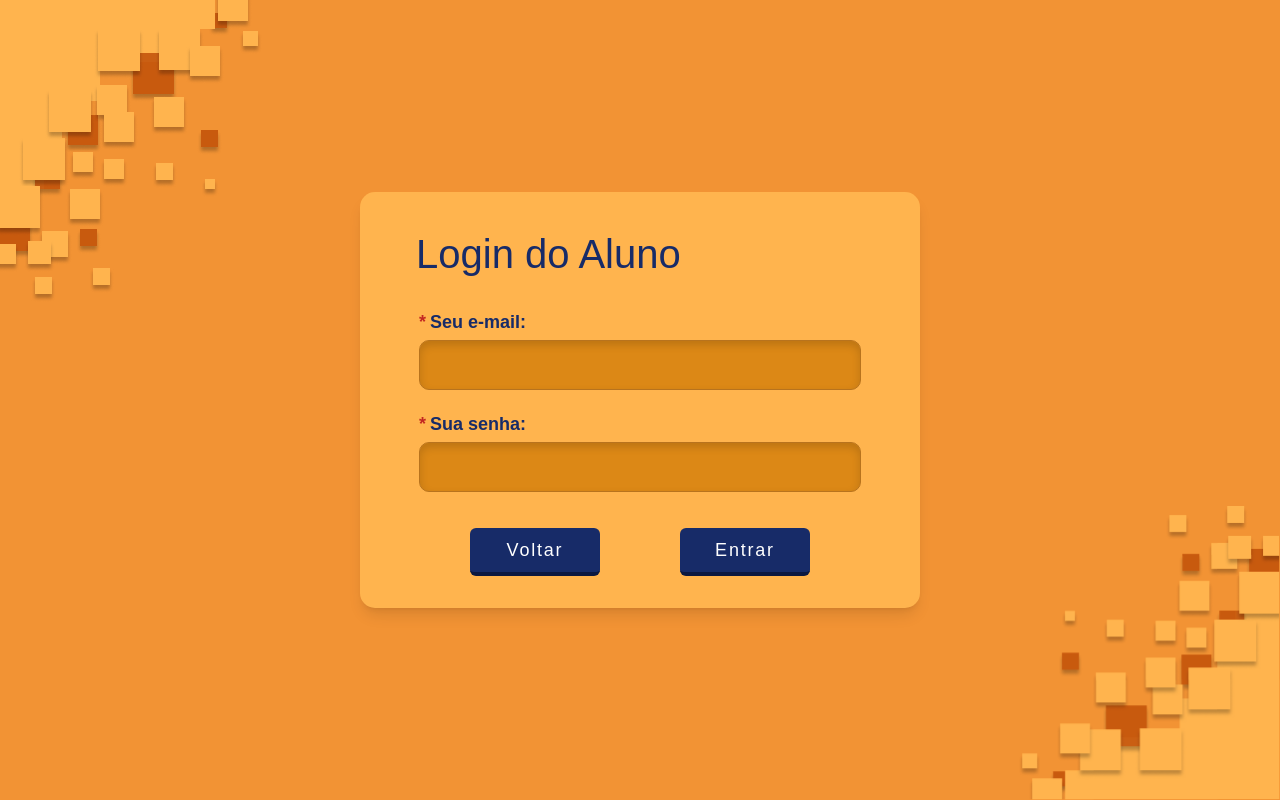
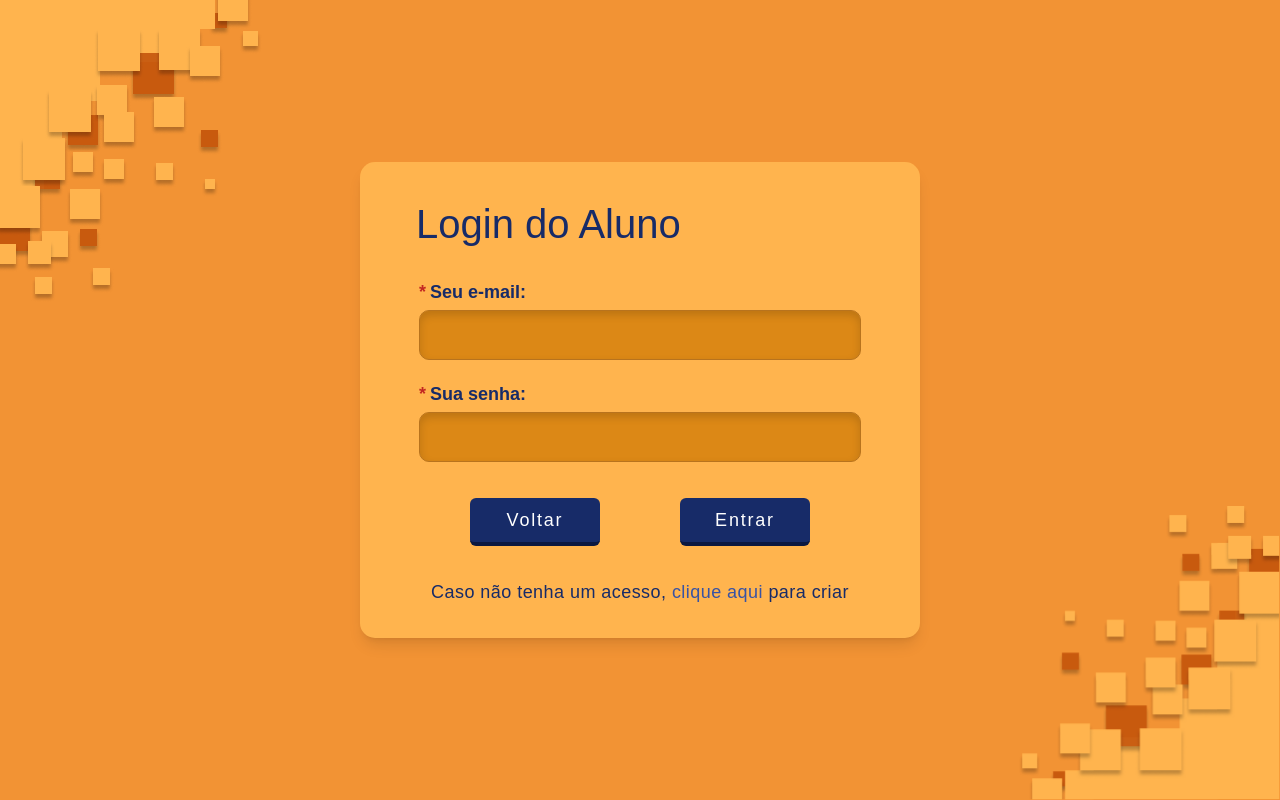
Before and after one commit to Netinhoalves/academic-side-quest, a React (Vite) app in the folder frontend/: page /login/aluno in a window 1280 px wide. Built offline with nearby package versions, Linux system fonts and the light colour scheme; no server answers; the HTML template or start-up script is replaced by a standard one; a web font is replaced by a local one.

Commit message:
TASK-44 fix: volta a rota e o link do cadastro de aluno

```diff
--- a/frontend/src/App.jsx
+++ b/frontend/src/App.jsx
@@ -1,6 +1,7 @@
 import { BrowserRouter, Routes, Route } from 'react-router-dom';
 import Inicio from './pages/Inicio';
 import Login from './pages/Login';
+import Cadastro from './pages/Cadastro';
 import PainelADM from './pages/PainelADM';
 import DashboardAluno from './pages/DashboardAluno';
 import DashboardCoordenador from './pages/DashboardCoordenador';
@@ -14,6 +15,7 @@ function App() {
       <Routes>
         <Route path="/" element={<Inicio />} />
         <Route path="/login/:tipo" element={<Login />} />
+        <Route path="/cadastro/aluno" element={<Cadastro />} />
         <Route path="/painel-adm" element={<PainelADM />} />
         <Route path="/aluno" element={<DashboardAluno />} />
         <Route path="/coordenador" element={<DashboardCoordenador />} />
--- a/frontend/src/pages/Cadastro.jsx
+++ b/frontend/src/pages/Cadastro.jsx
@@ -1,5 +1,5 @@
 import { useEffect, useMemo, useState } from "react";
-import { Link, useNavigate, useParams } from "react-router-dom";
+import { Link, useNavigate } from "react-router-dom";
 import { InputField } from "../components/InputField";
 import { SelectField } from "../components/SelectField";
 import pixelSupAzul from '../assets/pixel-superior-azul.svg';
@@ -7,7 +7,7 @@ import pixelInfAzul from '../assets/pixel-inferior-azul.png';
 import { createUser, getProfiles } from '../services/api';
 
 export default function Cadastro() {
-  const { tipo = 'aluno' } = useParams();
+  const tipo = 'aluno';
   const [etapa, setEtapa] = useState(1);
   const [carregando, setCarregando] = useState(false);
   const [perfis, setPerfis] = useState([]);
--- a/frontend/src/pages/Login.jsx
+++ b/frontend/src/pages/Login.jsx
@@ -70,6 +70,11 @@ export default function Login() {
           </div>
         </form>
 
+        {tipo === 'aluno' && (
+          <p className="mt-8 text-color-blue text-lg tracking-wide text-center">
+            Caso não tenha um acesso, <Link to="/cadastro/aluno" className="text-color-blue-light hover:underline">clique aqui</Link> para criar
+          </p>
+        )}
       </div>
     </div>
   )
```
